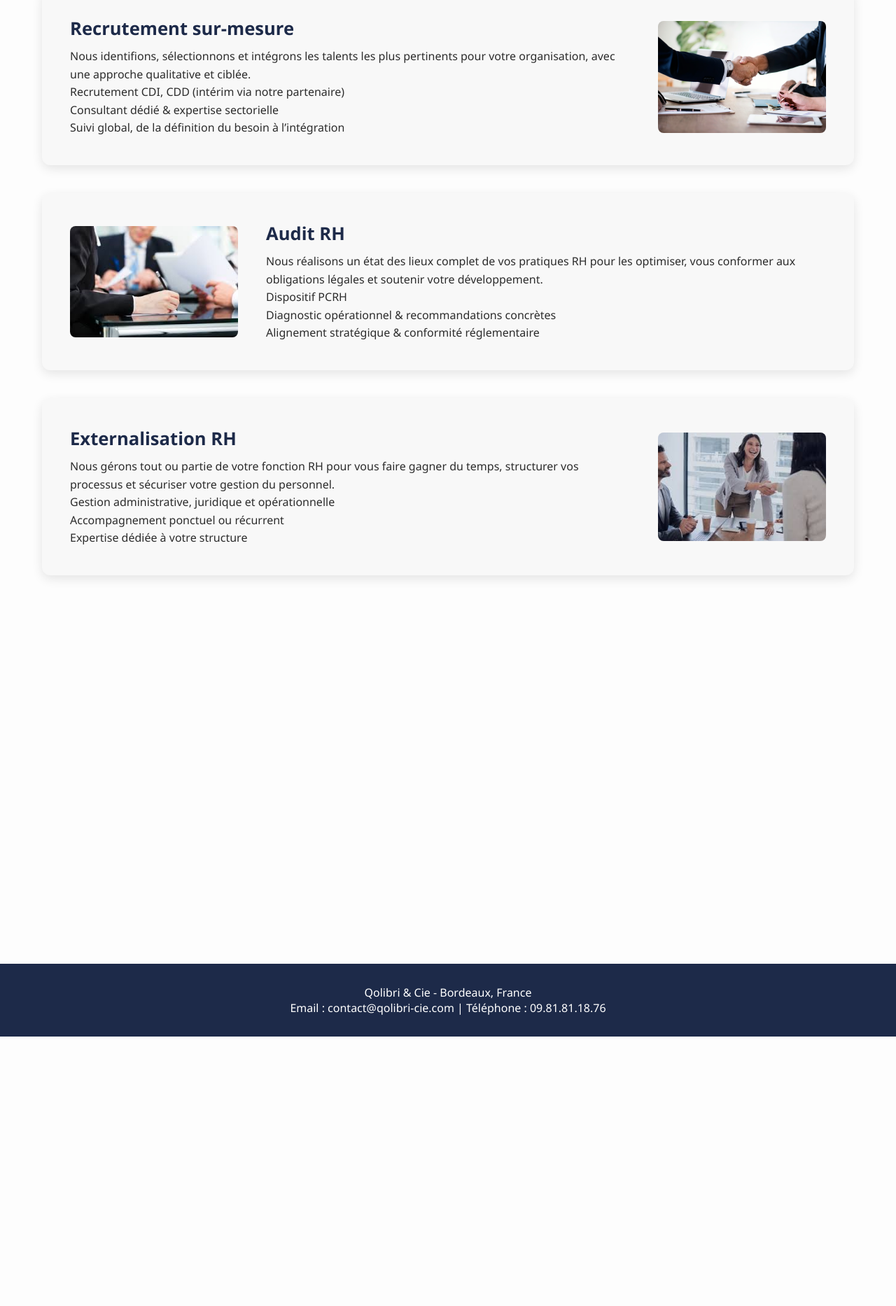
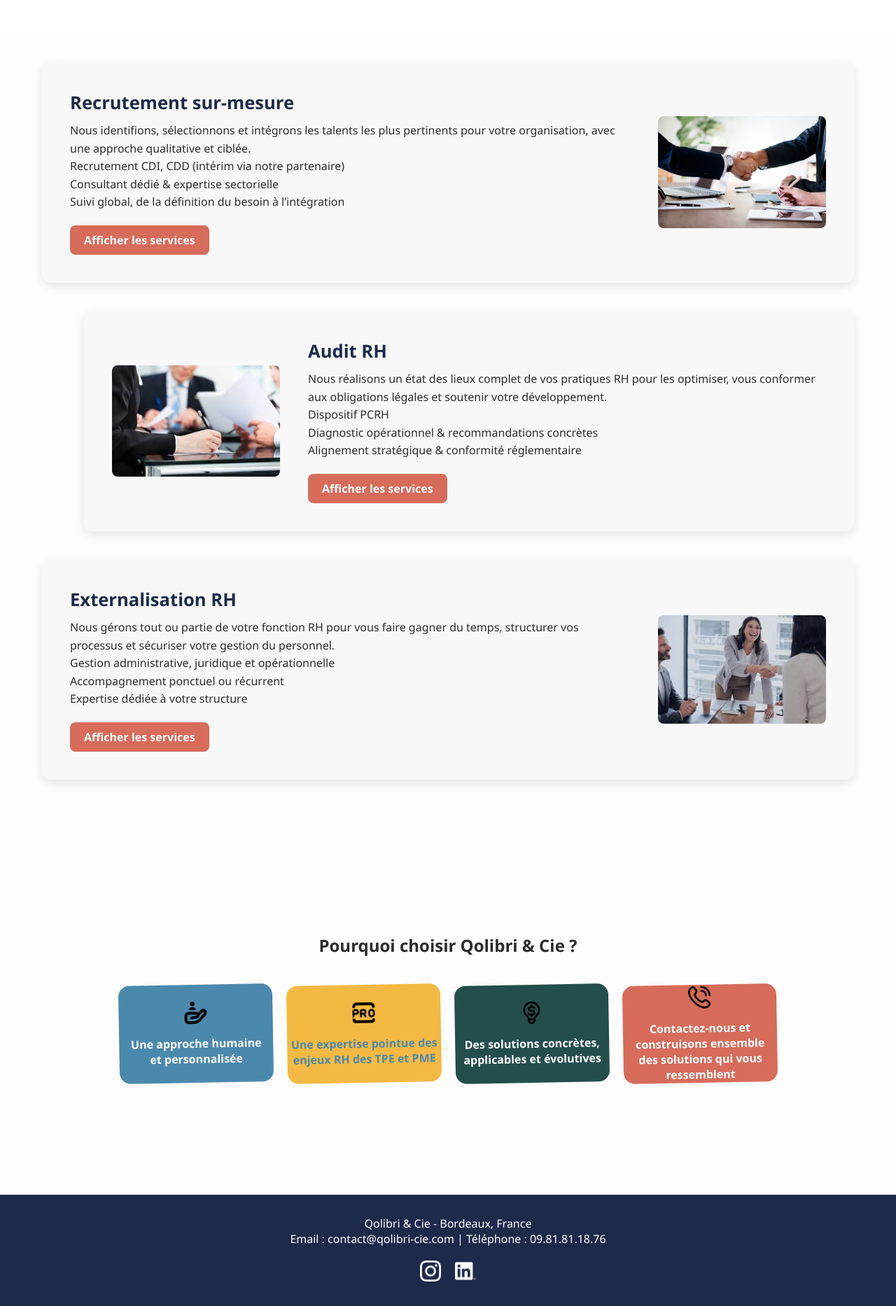
Before and after one commit to JordanMK237/Qolibri-co, a website built with webpack: page Accueil.html in a window 1280 px wide. Shown: the part 860-2726 px from the top of the page at 70% size. Before the commit the page ends 2341 px from the top, so only its background shows below. Built offline with nearby package versions, Linux system fonts and the light colour scheme.

Commit message:
finalisation de la structure de la page d'accueil

```diff
--- a/Accueil.html
+++ b/Accueil.html
@@ -9,7 +9,9 @@
 </head>
 <body>
 <header class="header-qolibri">
-  <div class="logo">Qolibri & Cie</div>
+  <a href="Accueil.html" class="logo">
+    <img src="img/logo-Transparent.png" alt="Logo Qolibri & Cie">
+  </a>
   <button class="menu-toggle" id="openMenu">&#9776;</button>
 </header>
 
@@ -18,12 +20,11 @@
   <button class="close-btn" id="closeMenu">&times;</button>
   <div class="overlay-content">
     <div class="overlay-col">
-      <h3>À propos de nous</h3>
+      <h3>Général</h3>
       <ul>
-        <li><a href="#">Qolibri&Cie</a></li>
+        <li><a href="Accueil.html">Accueil</a></li>
         <li><a href="#">Missions</a></li>
-        <li><a href="#">Valeurs</a></li>
-        <li><a href="#">Fondatrice</a></li>
+        <li><a href="#">Informations</a></li>
       </ul>
     </div>
     <div class="overlay-col">
@@ -43,24 +44,28 @@
       </ul>
     </div>
     <div class="overlay-col">
-      <h3>Général</h3>
+      <h3>À propos de nous</h3>
       <ul>
-        <li><a href="#">Accueil</a></li>
+        <li><a href="#">Qolibri&Cie</a></li>
         <li><a href="#">Missions</a></li>
-        <li><a href="#">Informations</a></li>
+        <li><a href="#">Valeurs</a></li>
+        <li><a href="#">Fondatrice</a></li>
+        <li><a href="#">Mentions légales et confidentialité</a></li>
       </ul>
     </div>
   </div>
 </div>
 
+<!-- === CONTENU PRINCIPAL === -->
+<main>
   <section class="hero">
-  <img src="img/logo.png" alt="Logo">
+    <img src="img/logo_image.jpg" alt="Logo">
     <h1>RECRUTEMENT ET ACCOMPAGNEMENT EN RESSOURCES HUMAINES</h1>
-  <p>Nous savons que les entreprises et les candidats ont des besoins différents<br>en matière de Ressources Humaines et que les recettes toutes faites c’est juste bon pour la cuisine .</p>
+    <p>Nous savons que les entreprises et les candidats ont des besoins différents<br>en matière de Ressources Humaines et que les recettes toutes faites c’est juste bon pour la cuisine.</p>
   </section>
 
   <section class="services-list">
-  <!-- Bloc 1 : image à droite (par défaut) -->
+    <!-- Bloc 1 -->
     <div class="service-item">
       <div class="service-text">
         <h3>Recrutement sur-mesure</h3>
@@ -70,13 +75,14 @@
           Consultant dédié & expertise sectorielle<br>
           Suivi global, de la définition du besoin à l’intégration
         </p>
+        <a href="#" class="btn-services">Afficher les services</a>
       </div>
       <div class="service-img">
         <img src="img/entretien.avif" alt="Service Recrutement">
       </div>
     </div>
 
-  <!-- Bloc 2 : image à gauche -->
+    <!-- Bloc 2 -->
     <div class="service-item reverse">
       <div class="service-img">
         <img src="img/audit_rh2.jpeg" alt="Service Audit RH">
@@ -89,10 +95,11 @@
           Diagnostic opérationnel & recommandations concrètes<br>
           Alignement stratégique & conformité réglementaire
         </p>
+        <a href="#" class="btn-services">Afficher les services</a>
       </div>
     </div>
 
-  <!-- Bloc 3 : image à droite -->
+    <!-- Bloc 3 -->
     <div class="service-item">
       <div class="service-text">
         <h3>Externalisation RH</h3>
@@ -102,6 +109,7 @@
           Accompagnement ponctuel ou récurrent<br>
           Expertise dédiée à votre structure
         </p>
+        <a href="#" class="btn-services">Afficher les services</a>
       </div>
       <div class="service-img">
         <img src="img/externalisation_rh.jpeg" alt="Service Externalisation RH">
@@ -109,37 +117,49 @@
     </div>
   </section>
 
+  <section class="section">
 
-<section class="section">
-  <h2 class="section-title">Pourquoi choisir Qolibri & Cie ?</h2>
-  <p>Une approche humaine et personnalisée, une expertise pointue, et des solutions concrètes, applicables et évolutives.</p>
   </section>
 
   <section class="section bloc-liens">
+    <h2 class="section-title">Pourquoi choisir Qolibri & Cie ?</h2>
     <div class="cta-container">
       <a href="#" class="cta-block bleu">
-      <span><img src="img/appel-telephonique.png" alt="appel"></span>
-      <strong>Prévoir<br>un appel</strong>
+        <span><img src="img/integration%20(1).png" alt="appel"></span>
+        <strong>Une approche humaine<br>et personnalisée</strong>
       </a>
       <a href="#" class="cta-block jaune">
-      <span><img src="img/editer.png" alt="sondage"></span>
-      <strong>Sondage sur<br>les conditions</strong>
+        <span><img src="img/rectangle-professionnel%20(1).png" alt="sondage"></span>
+        <strong>Une expertise pointue des<br>enjeux RH des TPE et PME</strong>
       </a>
       <a href="#" class="cta-block vert">
-      <span><img src="img/abonnez-vous-a-la-newsletter.png" alt="newsletter"></span>
-      <strong>Abonnez-vous à<br>notre newsletter</strong>
+        <span><img src="img/dollar-ampoule.png" alt="newsletter"></span>
+        <strong>Des solutions concrètes,<br>applicables et évolutives</strong>
       </a>
       <a href="#" class="cta-block rouge">
-      <span><img src="img/interrogatoire.png" alt="aide"></span>
-      <strong>Aide</strong>
+        <span><img src="img/appel-telephonique.png" alt="aide"></span>
+        <strong>Contactez-nous et construisons ensemble<br>des solutions qui vous ressemblent</strong>
       </a>
     </div>
   </section>
+</main>
 
-<script src="js/app.js"></script>
+<!-- FOOTER -->
 <footer class="footer">
   <p>Qolibri & Cie - Bordeaux, France</p>
   <p>Email : contact@qolibri-cie.com | Téléphone : 09.81.81.18.76</p>
+  <div class="footer-socials">
+    <a href="https://www.instagram.com/qolibri.cie.rh?igsh=cGNoNTBxNTZkanVr" target="_blank">
+      <img src="img/instagram.png" alt="Instagram">
+    </a>
+    <a href="https://www.linkedin.com/company/86461931/admin/dashboard/" target="_blank">
+      <img src="img/linkedin.png" alt="LinkedIn">
+    </a>
+  </div>
+
 </footer>
+
+<script src="js/app.js"></script>
+<button id="scrollTopBtn" title="Remonter en haut">&#8679;</button>
 </body>
 </html>
--- a/css/style.css
+++ b/css/style.css
@@ -1,23 +1,49 @@
+/* === VARIABLES GLOBALES === */
 :root {
-  --color-principal: #D76C5B;  /* terracotta doux */
-  --color-secondaire: #1D2A49;  /* bleu nuit */
-  --color-accent: #4B89AC;      /* bleu pastel */
-  --color-jaune: #F4B942;       /* jaune chaleureux */
+  --color-principal: #D76C5B;
+  --color-secondaire: #1D2A49;
+  --color-accent: #4B89AC;
+  --color-jaune: #F4B942;
   --color-blanc: #ffffff;
   --color-texte: #2c2c2c;
-  --color-fond-clair: #fdfdfd;  /* blanc cassé */
+  --color-fond-clair: #fdfdfd;
 }
 
+/* === RESET GLOBAL === */
 * {
   box-sizing: border-box;
   margin: 0;
   padding: 0;
+  transition: all 0.3s ease-in-out;
 }
 
-/* --- Header --- */
+html, body {
+  height: 100%;
+  margin: 0;
+  display: flex;
+  flex-direction: column;
+  background-color: var(--color-fond-clair);
+  color: var(--color-texte);
+  font-family: 'Segoe UI', Tahoma, Geneva, Verdana, sans-serif;
+  scroll-behavior: smooth;
+  padding-top: 80px;
+}
+.logo img {
+  height: 50px;
+  width: auto;
+  display: block;
+}
+
+
+main {
+  flex: 1;
+  padding-bottom: 60px;
+}
+
+/* === HEADER === */
 .header-qolibri {
-  background: var(--color-secondaire);
-  color: var(--color-blanc);
+  background-color: var(--color-fond-clair); /* Blanc cassé */
+  color: var(--color-secondaire);
   display: flex;
   justify-content: space-between;
   align-items: center;
@@ -38,18 +64,18 @@
   font-size: 28px;
   background: none;
   border: none;
-  color: var(--color-blanc);
+  color: var(--color-principal); /* Terracotta */
   cursor: pointer;
 }
 
-/* --- Overlay Menu --- */
+/* === OVERLAY MENU === */
 .overlay-menu {
   position: fixed;
   top: 0;
   left: 0;
   width: 100%;
   height: 100vh;
-  background: rgba(29, 42, 73, 0.95); /* var(--color-secondaire) avec opacité */
+  background: rgba(29, 42, 73, 0.95);
   backdrop-filter: blur(6px);
   color: var(--color-blanc);
   display: none;
@@ -101,17 +127,18 @@
 }
 
 .close-btn {
+  background-color: var(--color-blanc);
   position: absolute;
   top: 20px;
   right: 30px;
   font-size: 32px;
-  background: none;
   border: none;
   color: var(--color-blanc);
   cursor: pointer;
+  z-index: 110; /
 }
 
-/* --- Animation --- */
+/* === ANIMATIONS === */
 @keyframes fadeIn {
   from {
     opacity: 0;
@@ -123,15 +150,7 @@
   }
 }
 
-/* --- Corps --- */
-body {
-  font-family: 'Segoe UI', Tahoma, Geneva, Verdana, sans-serif;
-  color: var(--color-texte);
-  background-color: var(--color-fond-clair);
-  scroll-behavior: smooth;
-  padding-top: 80px;
-}
-
+/* === HERO === */
 .hero {
   background-color: var(--color-blanc);
   color: var(--color-secondaire);
@@ -162,7 +181,7 @@ body {
   margin: 0 auto 20px;
 }
 
-/* --- Sections --- */
+/* === SECTIONS === */
 .section {
   padding: 60px 20px;
   text-align: center;
@@ -170,6 +189,21 @@ body {
   transform: translateY(30px);
   transition: all 0.6s ease-in-out;
 }
+.section.visible {
+  opacity: 1;
+  transform: translateY(0);
+}
+.section:hover {
+  background-color: rgba(247, 247, 247, 0.5);
+  box-shadow: 0 4px 20px rgba(0, 0, 0, 0.1);
+  transform: translateY(-5px);
+  transition: all 0.4s ease;
+}
+
+
+
+
+/* === SERVICES === */
 .services-list {
   display: flex;
   flex-direction: column;
@@ -178,6 +212,25 @@ body {
   max-width: 1200px;
   margin: 0 auto;
 }
+
+.btn-services {
+  display: inline-block;
+  margin-top: 20px;
+  padding: 10px 20px;
+  background-color: var(--color-principal);
+  color: var(--color-blanc);
+  border-radius: 8px;
+  font-weight: 600;
+  font-size: 1rem;
+  text-decoration: none;
+  transition: background-color 0.3s ease, transform 0.3s ease;
+}
+
+.btn-services:hover {
+  background-color: var(--color-accent);
+  transform: translateY(-2px);
+}
+
 
 .service-item {
   display: flex;
@@ -189,6 +242,19 @@ body {
   overflow: hidden;
   padding: 20px;
   flex-wrap: wrap;
+  opacity: 0;
+  transform: translateY(30px);
+  transition: opacity 0.6s ease, transform 0.6s ease;
+  will-change: opacity, transform;
+}
+
+.service-item:hover {
+  transform: translateY(-5px);
+  box-shadow: 0 10px 25px rgba(0,0,0,0.15);
+}
+
+.service-item:nth-child(even) {
+  margin-left: 60px;
 }
 
 .service-text {
@@ -222,41 +288,19 @@ body {
   object-fit: cover;
 }
 
-.btn-voir {
-  display: inline-block;
-  margin-top: 15px;
-  background-color: var(--color-principal);
-  color: var(--color-blanc);
-  padding: 10px 16px;
-  border-radius: 6px;
-  text-decoration: none;
-  font-weight: bold;
-  transition: background 0.3s;
+.service-item {
+  opacity: 0;
+  transform: translateY(30px);
+  transition: all 0.6s ease-in-out;
 }
 
-.btn-voir:hover {
-  background-color: var(--color-accent);
-}
-
-@media (max-width: 768px) {
-  .service-item {
-    flex-direction: column;
-  }
-
-  .service-img {
-    order: -1;
-    width: 100%;
-    padding: 0;
-    margin-bottom: 20px;
-  }
-
-  .service-text {
-    padding: 0;
-  }
+.service-item.visible {
+  opacity: 1;
+  transform: translateY(0);
 }
 
 
-/* --- Appels à l'action --- */
+/* === CTA === */
 .cta-container {
   display: flex;
   flex-wrap: wrap;
@@ -293,11 +337,34 @@ body {
 }
 
 .cta-block.bleu { background-color: var(--color-accent); }
-.cta-block.jaune { background-color: var(--color-jaune); color: var(--color-secondaire); }
+.cta-block.jaune { background-color: var(--color-jaune); color: var(--color-accent);; }
 .cta-block.vert { background-color: #234E4C; }
 .cta-block.rouge { background-color: var(--color-principal); }
 
-/* --- Footer --- */
+
+#scrollTopBtn {
+  position: fixed;
+  bottom: 30px;
+  right: 30px;
+  z-index: 1000;
+  display: none;
+  background-color: var(--color-principal);
+  color: white;
+  border: none;
+  padding: 12px 16px;
+  border-radius: 50%;
+  font-size: 22px;
+  cursor: pointer;
+  transition: background-color 0.3s, transform 0.3s;
+}
+
+#scrollTopBtn:hover {
+  background-color: var(--color-accent);
+  transform: scale(1.1);
+}
+
+
+/* === FOOTER === */
 .footer {
   background: var(--color-secondaire);
   color: var(--color-blanc);
@@ -305,8 +372,44 @@ body {
   text-align: center;
 }
 
-/* --- Responsive --- */
+.footer-socials {
+  margin-top: 20px;
+  display: flex;
+  justify-content: center;
+  gap: 20px;
+}
+
+.footer-socials a img {
+  width: 30px;
+  height: 30px;
+  transition: transform 0.3s ease, opacity 0.3s ease;
+  filter: brightness(0) invert(1); /* blanc sur fond foncé */
+}
+
+.footer-socials a:hover img {
+  transform: scale(1.2);
+  opacity: 0.8;
+}
+
+
+/* === RESPONSIVE === */
 @media (max-width: 768px) {
+  .service-item {
+    flex-direction: column;
+    margin-left: 0 !important;
+  }
+
+  .service-img {
+    order: -1;
+    width: 100%;
+    padding: 0;
+    margin-bottom: 20px;
+  }
+
+  .service-text {
+    padding: 0;
+  }
+
   .cta-container {
     flex-direction: column;
     align-items: center;
--- a/js/app.js
+++ b/js/app.js
@@ -1,21 +1,25 @@
 document.addEventListener("DOMContentLoaded", () => {
-  // Animation d'apparition des sections
+  // --- Apparition fluide des sections ---
   const observer = new IntersectionObserver((entries) => {
-    entries.forEach(entry => {
+    entries.forEach((entry, i) => {
       if (entry.isIntersecting) {
-        entry.target.classList.add("visible");
+        setTimeout(() => {
+          entry.target.classList.add("visible");
+        }, i * 150); // décalage progressif en cascade
       }
     });
   }, { threshold: 0.1 });
 
-  document.querySelectorAll(".hero, .section").forEach(el => observer.observe(el));
+  const animatedElements = document.querySelectorAll(".hero, .section, .service-item");
+  animatedElements.forEach(el => observer.observe(el));
 
-  // Apparition immédiate de la hero
+  // --- Apparition immédiate de la hero ---
   setTimeout(() => {
-    document.querySelector(".hero")?.classList.add("visible");
+    const hero = document.querySelector(".hero");
+    if (hero) hero.classList.add("visible");
   }, 200);
 
-  // Menu overlay
+  // --- Menu overlay ---
   const openMenuBtn = document.getElementById("openMenu");
   const closeMenuBtn = document.getElementById("closeMenu");
   const overlayMenu = document.getElementById("overlayMenu");
@@ -30,10 +34,20 @@ document.addEventListener("DOMContentLoaded", () => {
     });
 
     overlayMenu.addEventListener("click", (e) => {
-      // Ferme si on clique à côté du contenu (fond)
       if (e.target === overlayMenu) {
         overlayMenu.classList.remove("active");
       }
     });
   }
+
+  // --- Bouton retour haut ---
+  const scrollTopBtn = document.getElementById("scrollTopBtn");
+
+  window.addEventListener("scroll", () => {
+    scrollTopBtn.style.display = window.scrollY > 400 ? "block" : "none";
+  });
+
+  scrollTopBtn?.addEventListener("click", () => {
+    window.scrollTo({ top: 0, behavior: "smooth" });
+  });
 });
```
Also changed, not shown: favicon.ico (deleted), img/LOGO - 1 (1) (1).jpg (added), img/LOGO_-_1_transparent-removebg-preview.png (added), img/dollar-ampoule.png (added), img/instagram.png (added), img/integration (1).png (added), img/linkedin.png (added), img/logo-Transparent.png (added), img/logo.png (deleted), img/logo_image.jpg (added), img/rectangle-professionnel (1).png (added), 1 other file. Lines whose indentation alone changed are shown as unchanged.
